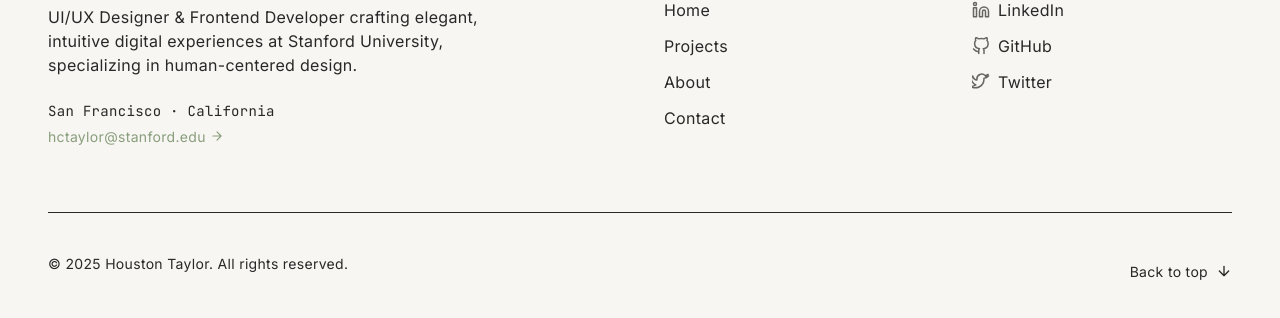
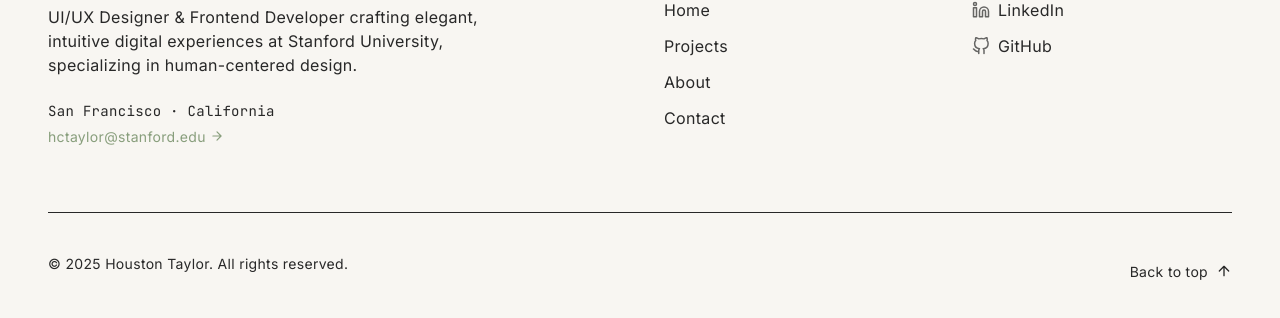
Before and after one commit to houstontaylor/houstontaylor.github.io, a Next.js app: page /about in a window 1280 px wide. Shown: the part 3993-4311 px from the top of the page. Built offline with nearby package versions, Linux system fonts and the light colour scheme; a web font is replaced by a local one.

Commit message:
more minor tweaks

```diff
--- a/src/components/common/Footer.tsx
+++ b/src/components/common/Footer.tsx
@@ -16,7 +16,7 @@ export default function Footer() {
   const socialLinks = [
     {
       name: 'LinkedIn',
-      url: 'https://linkedin.com/in/yourusername',
+      url: 'https://www.linkedin.com/in/houston-taylor/',
       icon: (
         <svg xmlns="http://www.w3.org/2000/svg" width="18" height="18" viewBox="0 0 24 24" fill="none" stroke="currentColor" strokeWidth="2" strokeLinecap="round" strokeLinejoin="round" aria-hidden="true">
           <path d="M16 8a6 6 0 0 1 6 6v7h-4v-7a2 2 0 0 0-2-2 2 2 0 0 0-2 2v7h-4v-7a6 6 0 0 1 6-6z"></path>
@@ -27,19 +27,10 @@ export default function Footer() {
     },
     {
       name: 'GitHub',
-      url: 'https://github.com/yourusername',
+      url: 'https://github.com/houstontaylor',
       icon: (
         <svg xmlns="http://www.w3.org/2000/svg" width="18" height="18" viewBox="0 0 24 24" fill="none" stroke="currentColor" strokeWidth="2" strokeLinecap="round" strokeLinejoin="round" aria-hidden="true">
           <path d="M9 19c-5 1.5-5-2.5-7-3m14 6v-3.87a3.37 3.37 0 0 0-.94-2.61c3.14-.35 6.44-1.54 6.44-7A5.44 5.44 0 0 0 20 4.77 5.07 5.07 0 0 0 19.91 1S18.73.65 16 2.48a13.38 13.38 0 0 0-7 0C6.27.65 5.09 1 5.09 1A5.07 5.07 0 0 0 5 4.77a5.44 5.44 0 0 0-1.5 3.78c0 5.42 3.3 6.61 6.44 7A3.37 3.37 0 0 0 9 18.13V22"></path>
-        </svg>
-      )
-    },
-    {
-      name: 'Twitter',
-      url: 'https://twitter.com/yourusername',
-      icon: (
-        <svg xmlns="http://www.w3.org/2000/svg" width="18" height="18" viewBox="0 0 24 24" fill="none" stroke="currentColor" strokeWidth="2" strokeLinecap="round" strokeLinejoin="round" aria-hidden="true">
-          <path d="M22 4c-1.16.52-2.42.87-3.72 1.02A6.452 6.452 0 0 0 21.5 1.89a12.76 12.76 0 0 1-4.06 1.56 6.38 6.38 0 0 0-10.93 4.38v1.43C2.4 9.05 1 4 1 4s-6 5.8 4 12c-2.13 1.42-4.65 2.16-7 2 8 4.42 18 0 18-10.29 0-.24-.03-.5-.05-.73A9.03 9.03 0 0 0 22 4Z"></path>
         </svg>
       )
     }
@@ -162,7 +153,7 @@ export default function Footer() {
                 strokeWidth="2"
                 strokeLinecap="round"
                 strokeLinejoin="round"
-                className="ml-2 transform rotate-90 group-hover:-translate-y-1 transition-transform"
+                className="ml-2 transform -rotate-90 group-hover:-translate-y-1 transition-transform"
                 aria-hidden="true"
               >
                 <path d="M5 12h14M12 5l7 7-7 7"/>
--- a/src/components/contact/ContactPage.tsx
+++ b/src/components/contact/ContactPage.tsx
@@ -66,7 +66,7 @@ export default function Contact() {
   const socialLinks = [
     {
       name: 'LinkedIn',
-      url: 'https://linkedin.com/in/yourusername',
+      url: 'https://www.linkedin.com/in/houston-taylor/',
       icon: (
         <svg xmlns="http://www.w3.org/2000/svg" width="20" height="20" viewBox="0 0 24 24" fill="none" stroke="currentColor" strokeWidth="2" strokeLinecap="round" strokeLinejoin="round" aria-hidden="true">
           <path d="M16 8a6 6 0 0 1 6 6v7h-4v-7a2 2 0 0 0-2-2 2 2 0 0 0-2 2v7h-4v-7a6 6 0 0 1 6-6z"></path>
@@ -77,19 +77,10 @@ export default function Contact() {
     },
     {
       name: 'GitHub',
-      url: 'https://github.com/yourusername',
+      url: 'https://github.com/houstontaylor',
       icon: (
         <svg xmlns="http://www.w3.org/2000/svg" width="20" height="20" viewBox="0 0 24 24" fill="none" stroke="currentColor" strokeWidth="2" strokeLinecap="round" strokeLinejoin="round" aria-hidden="true">
           <path d="M9 19c-5 1.5-5-2.5-7-3m14 6v-3.87a3.37 3.37 0 0 0-.94-2.61c3.14-.35 6.44-1.54 6.44-7A5.44 5.44 0 0 0 20 4.77 5.07 5.07 0 0 0 19.91 1S18.73.65 16 2.48a13.38 13.38 0 0 0-7 0C6.27.65 5.09 1 5.09 1A5.07 5.07 0 0 0 5 4.77a5.44 5.44 0 0 0-1.5 3.78c0 5.42 3.3 6.61 6.44 7A3.37 3.37 0 0 0 9 18.13V22"></path>
-        </svg>
-      )
-    },
-    {
-      name: 'Twitter',
-      url: 'https://twitter.com/yourusername',
-      icon: (
-        <svg xmlns="http://www.w3.org/2000/svg" width="20" height="20" viewBox="0 0 24 24" fill="none" stroke="currentColor" strokeWidth="2" strokeLinecap="round" strokeLinejoin="round" aria-hidden="true">
-          <path d="M22 4c-1.16.52-2.42.87-3.72 1.02A6.452 6.452 0 0 0 21.5 1.89a12.76 12.76 0 0 1-4.06 1.56 6.38 6.38 0 0 0-10.93 4.38v1.43C2.4 9.05 1 4 1 4s-6 5.8 4 12c-2.13 1.42-4.65 2.16-7 2 8 4.42 18 0 18-10.29 0-.24-.03-.5-.05-.73A9.03 9.03 0 0 0 22 4Z"></path>
         </svg>
       )
     }
--- a/src/components/home/Hero.tsx
+++ b/src/components/home/Hero.tsx
@@ -215,14 +215,14 @@ export default function Hero() {
 
       {/* Scroll indicator */}
       <motion.div
-        className="absolute bottom-10 left-1/2 transform -translate-x-1/2 flex flex-col items-center"
+        className="absolute bottom-2 left-1/2 transform -translate-x-1/2 flex flex-col items-center"
         initial={{ opacity: 0, y: 10 }}
         animate={{ opacity: 1, y: 0 }}
         transition={{ delay: 1.5, duration: 0.8 }}
       >
         <button
           onClick={scrollToNextSection}
-          className="flex flex-col items-center group cursor-pointer bg-transparent border-none focus:outline-none focus:ring-2 focus:ring-[rgb(var(--accent))] focus:ring-offset-2 rounded-lg p-2"
+          className="flex flex-col items-center group cursor-pointer bg-transparent border-none outline-none focus:outline-none rounded-lg p-2"
           aria-label="Scroll down to explore more content"
         >
           <span className="text-[rgb(var(--foreground))/40 text-sm font-mono mb-2 group-hover:text-[rgb(var(--accent))] transition-colors duration-300">
```
